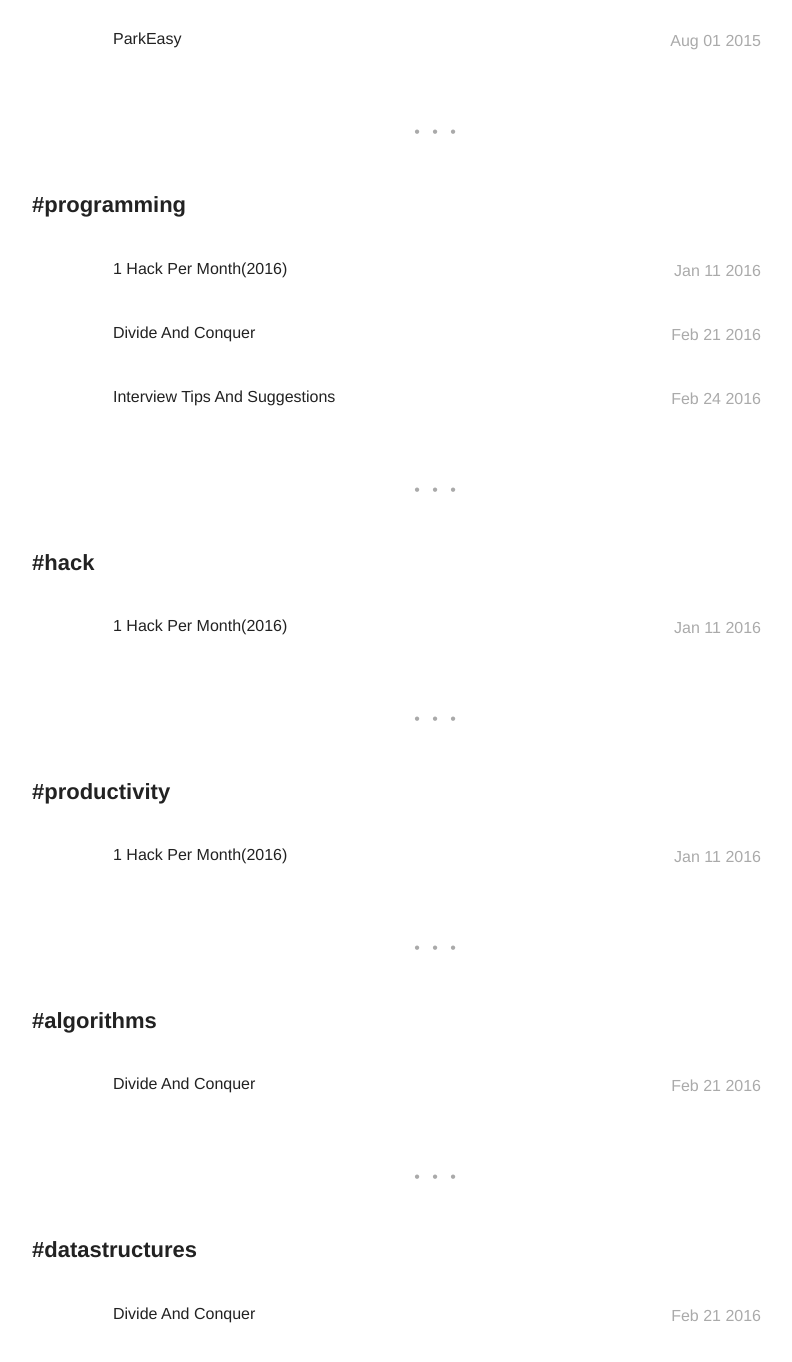
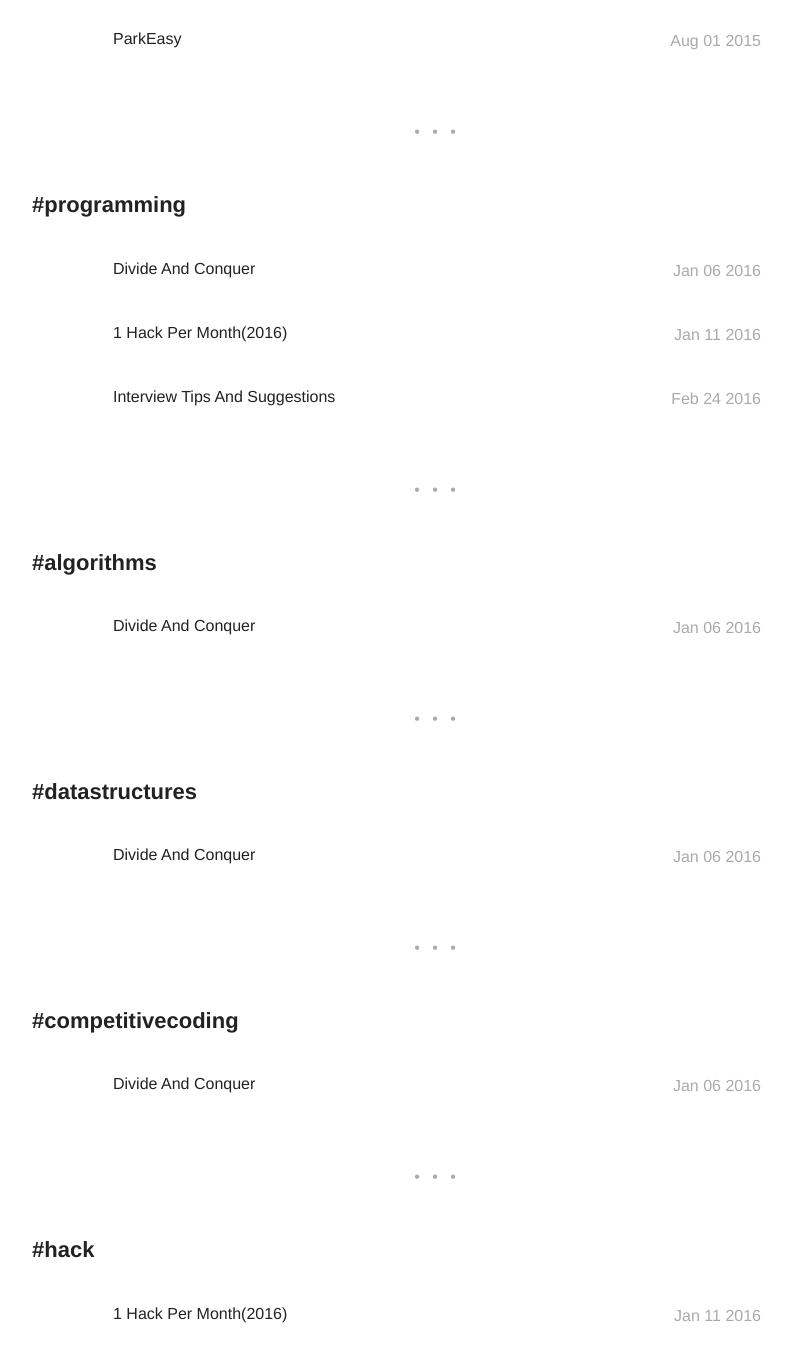
Before and after one commit to Aditya-Chowdhry/Aditya-Chowdhry.github.io, a Jekyll site: the page built from tags.html, in a window 1280 px wide and 1400 px high, scrolled down 1697 px. Shown: the top 1362 px of the window, without its empty margins (203-995 px from the left). Built offline with Jekyll 4.4.1, drawn with Linux system fonts in a browser that asks for light colours; some of the changed text lies outside the part shown.

Commit message:
added new post

```diff
--- a/_posts/2016-02-21-divide-and-conquer.markdown
+++ b/_posts/2016-01-06-divide-and-conquer.markdown
@@ -1,7 +1,7 @@
 ---
 title: "Divide And Conquer"
 layout: post
-date: 2016-02-21 17:00
+date: 2016-01-06 17:00
 tag:
 - programming
 - algorithms
```
Also changed, not shown: _posts/2016-01-11-1-hack-per-month.markdown (+9 -4 lines), assets/terminal.png (added), 8 other files.
